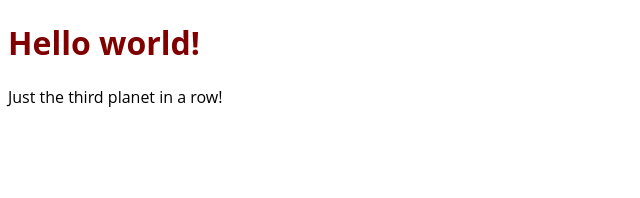
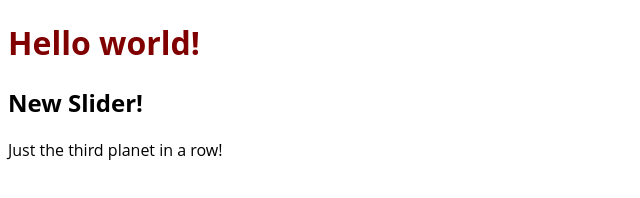
Before and after one commit to micpot/gito, a plain HTML site: page index.html in a window 1280 px wide. Shown: the whole page, without its empty margins (0-640 px from the left). Drawn offline with Linux system fonts and the light colour scheme.

```diff
--- a/index.html
+++ b/index.html
@@ -10,6 +10,8 @@
 <body>
   <h1>Hello world!</h1>
 
+  <h2>New Slider!</h2>
+
   <p>Just the third planet in a row!</p>
 </body>
 </html>
```
